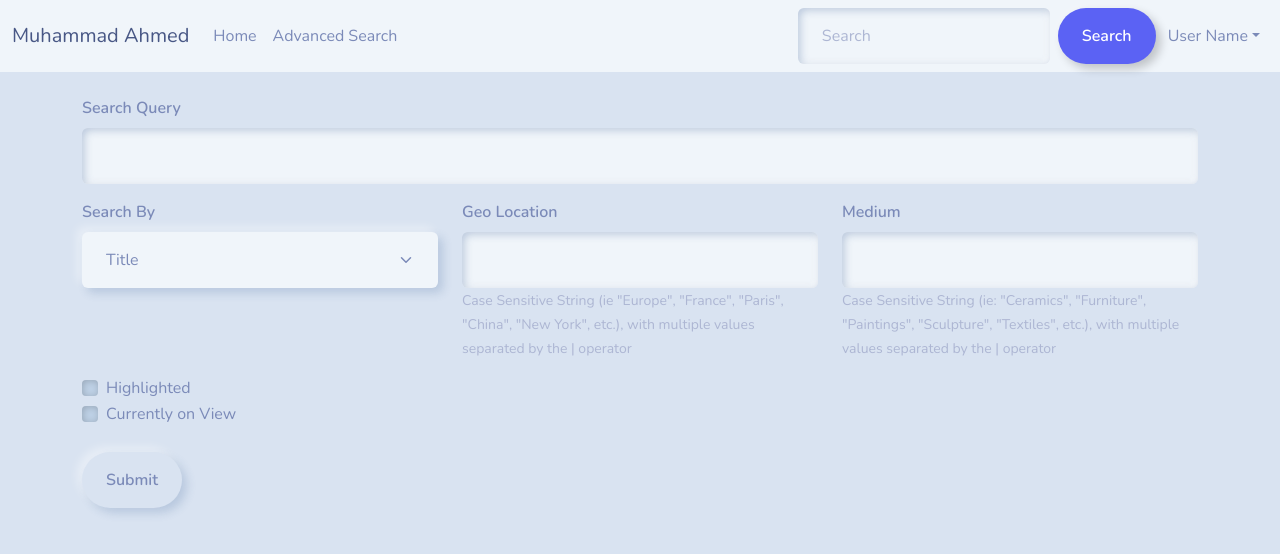
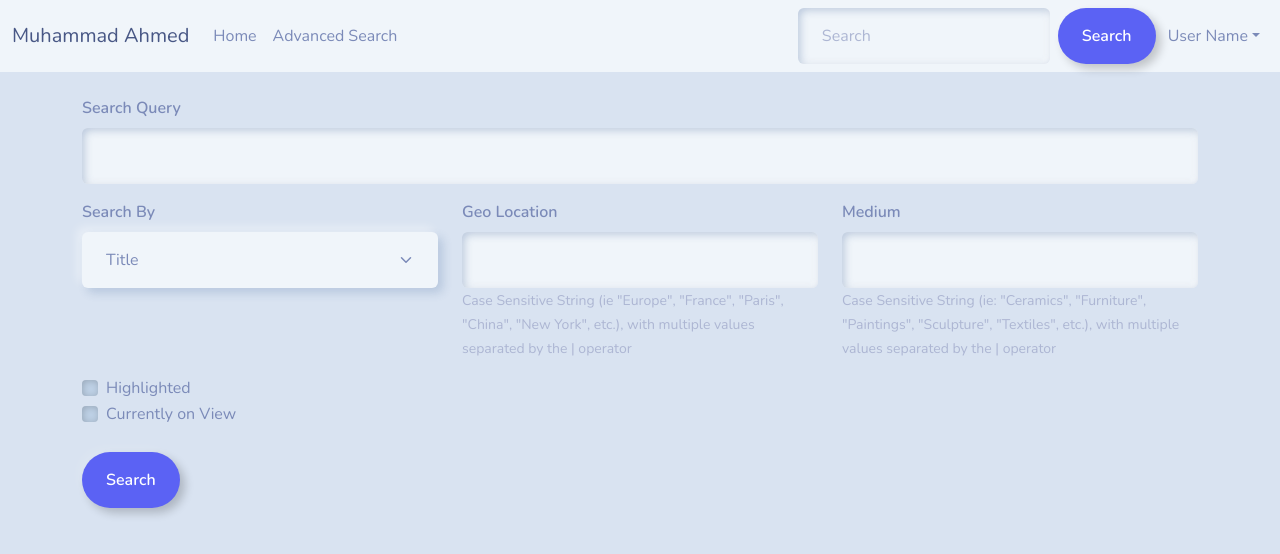
Before and after one commit to 4zad/art-search-tool-nextjs, a Next.js app: page /search in a window 1280 px wide. Shown: the top 554 px of the page. Built offline with nearby package versions, Linux system fonts and the light colour scheme.

Commit message:
style: stylistic changes made to advanced search page
Signed-off-by: Muhammad Ahmed <mahmed.4zad@gmail.com>

```diff
--- a/pages/search.js
+++ b/pages/search.js
@@ -6,8 +6,8 @@ import { searchHistoryAtom } from '../globals/store';
 import { Button, Col, Form, Row } from 'react-bootstrap';
 
 export default function Search() {
+  const router = useRouter();
   const [searchHistory, setSearchHistory] = useAtom(searchHistoryAtom);
-  const router = useRouter();
   const {
     register,
     handleSubmit,
@@ -88,8 +88,8 @@ export default function Search() {
         <Row>
           <Col>
             <br />
-            <Button variant='primary' type='submit'>
-              Submit
+            <Button variant='outline-info' type='submit'>
+              Search
             </Button>
           </Col>
         </Row>
```
